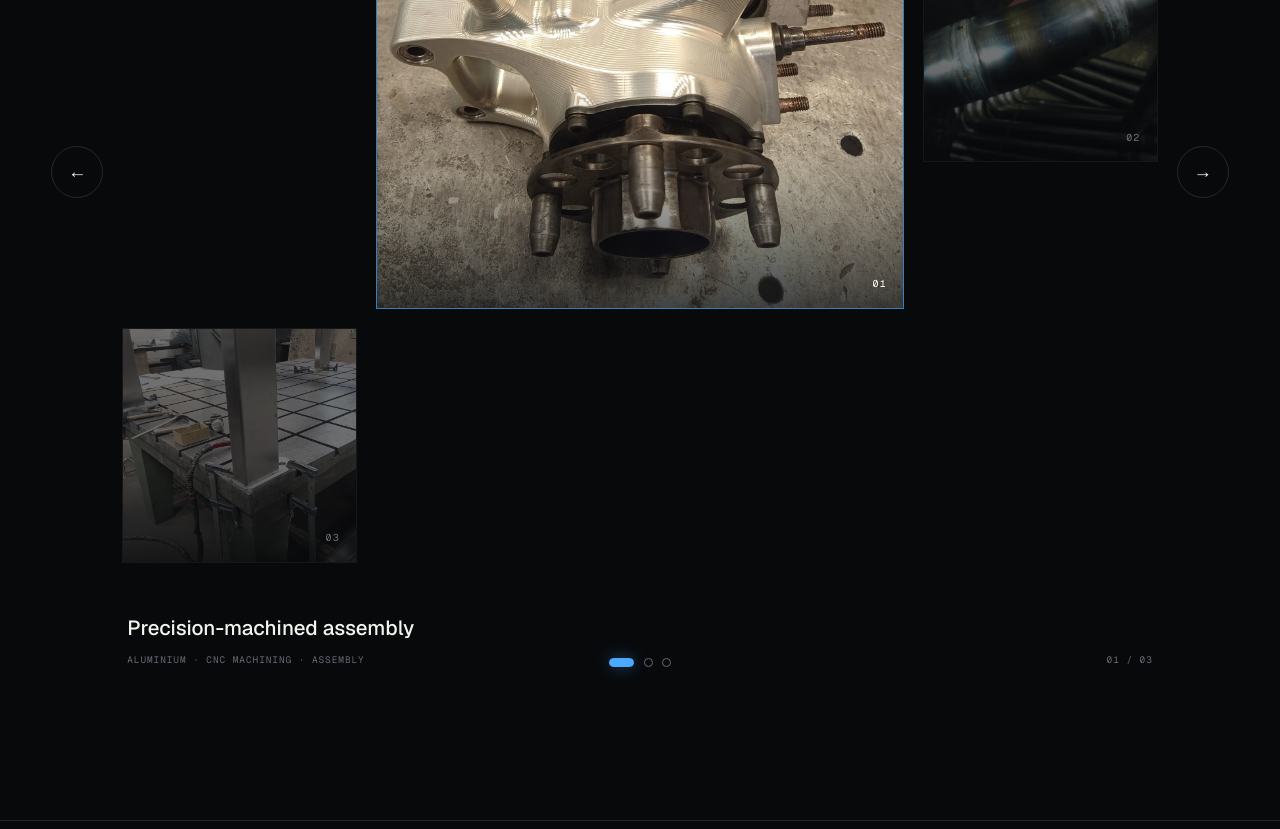
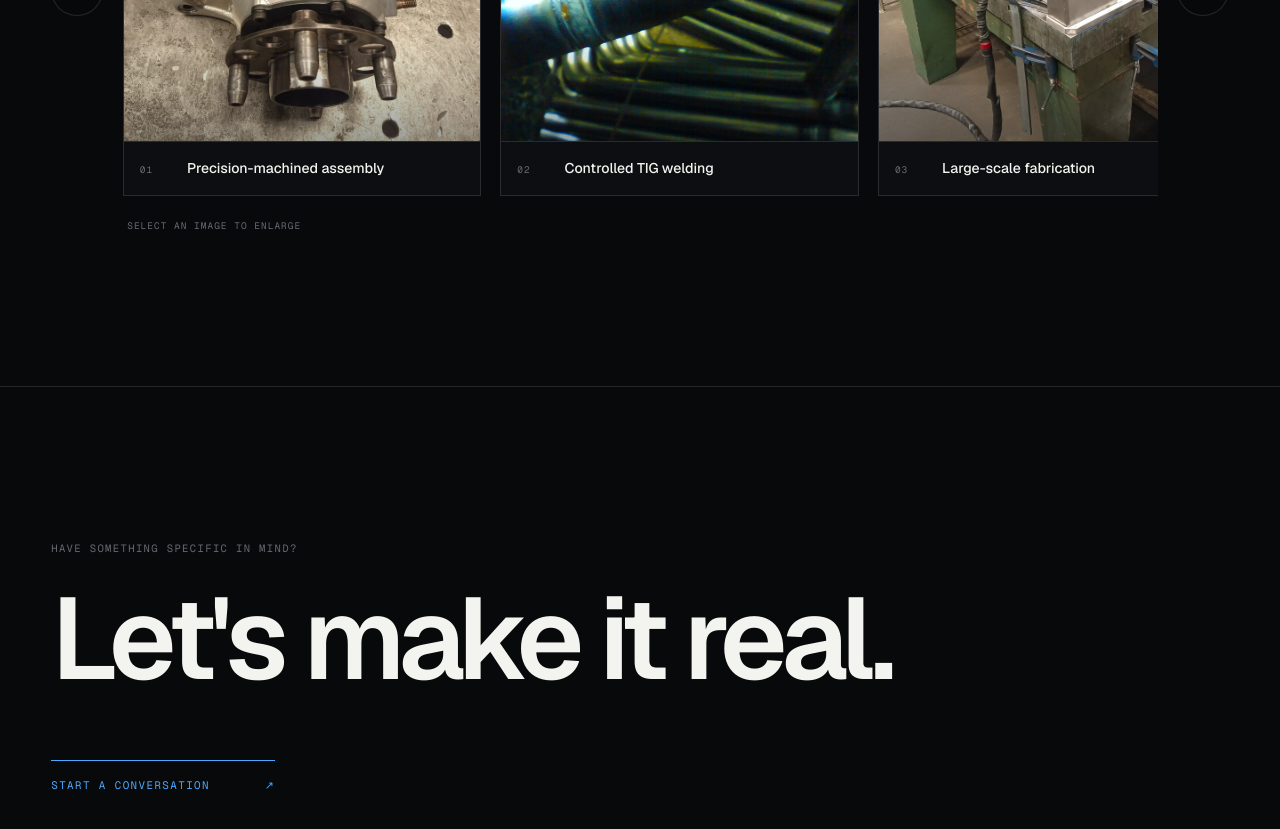
Before and after one commit to RobFyd/RF-platform, a Next.js app: page /fusion in a window 1280 px wide. Shown: the part 2880-3709 px from the top of the page. Built offline with nearby package versions, Linux system fonts and the light colour scheme.

Commit message:
Match Fusion gallery to Factory lightbox

```diff
--- a/components/fusion-gallery.tsx
+++ b/components/fusion-gallery.tsx
@@ -26,129 +26,159 @@ const galleryItems = [
 ] as const;
 
 export function FusionGallery() {
-  const [activeIndex, setActiveIndex] = useState(0);
-  const touchStart = useRef<number | null>(null);
+  const [lightboxIndex, setLightboxIndex] = useState<number | null>(null);
+  const railRef = useRef<HTMLDivElement>(null);
+  const closeButtonRef = useRef<HTMLButtonElement>(null);
 
   const selectRelative = useCallback((direction: number) => {
-    setActiveIndex(
-      (current) =>
-        (current + direction + galleryItems.length) % galleryItems.length,
-    );
+    setLightboxIndex((current) => {
+      if (current === null) return null;
+      return (current + direction + galleryItems.length) % galleryItems.length;
+    });
   }, []);
 
+  const scrollRail = (direction: number) => {
+    railRef.current?.scrollBy({
+      left: direction * Math.max(280, railRef.current.clientWidth * 0.72),
+      behavior: "smooth",
+    });
+  };
+
   useEffect(() => {
+    if (lightboxIndex === null) return;
+
+    const previousOverflow = document.body.style.overflow;
+    document.body.style.overflow = "hidden";
+    closeButtonRef.current?.focus();
+
     const onKeyDown = (event: KeyboardEvent) => {
+      if (event.key === "Escape") setLightboxIndex(null);
       if (event.key === "ArrowLeft") selectRelative(-1);
       if (event.key === "ArrowRight") selectRelative(1);
     };
 
     window.addEventListener("keydown", onKeyDown);
-    return () => window.removeEventListener("keydown", onKeyDown);
-  }, [selectRelative]);
-
-  const getRelativePosition = (index: number) => {
-    if (index === activeIndex) return "active";
-    if (
-      index ===
-      (activeIndex - 1 + galleryItems.length) % galleryItems.length
-    ) {
-      return "previous";
-    }
-    return "next";
-  };
+    return () => {
+      document.body.style.overflow = previousOverflow;
+      window.removeEventListener("keydown", onKeyDown);
+    };
+  }, [lightboxIndex, selectRelative]);
 
   return (
     <div
-      className="fusion-gallery"
+      className="factory-gallery"
       role="region"
-      aria-roledescription="carousel"
       aria-label="Selected RobyFusion work"
-      onTouchStart={(event) => {
-        touchStart.current = event.touches[0]?.clientX ?? null;
-      }}
-      onTouchEnd={(event) => {
-        if (touchStart.current === null) return;
-        const distance = event.changedTouches[0].clientX - touchStart.current;
-        if (Math.abs(distance) > 45) selectRelative(distance > 0 ? -1 : 1);
-        touchStart.current = null;
-      }}
     >
-      <div className="fusion-gallery-stage">
+      <div className="factory-gallery-rail-shell">
         <button
-          className="fusion-gallery-arrow fusion-gallery-arrow-left"
+          className="factory-gallery-rail-arrow is-left"
           type="button"
-          onClick={() => selectRelative(-1)}
-          aria-label="Previous project"
+          onClick={() => scrollRail(-1)}
+          aria-label="Scroll gallery left"
         >
           <span aria-hidden="true">←</span>
         </button>
 
-        <div className="fusion-gallery-track" style={{ height: "auto" }}>
-          {galleryItems.map((item, index) => {
-            const position = getRelativePosition(index);
-
-            return (
-              <button
-                className={`fusion-gallery-slide is-${position}`}
-                type="button"
-                key={item.src}
-                onClick={() => setActiveIndex(index)}
-                aria-label={`Show project ${index + 1}: ${item.title}`}
-                aria-current={position === "active" ? "true" : undefined}
-                tabIndex={position === "active" ? 0 : -1}
-                style={{ aspectRatio: "1 / 1", height: "auto" }}
-              >
+        <div className="factory-gallery-rail" ref={railRef}>
+          {galleryItems.map((item, index) => (
+            <button
+              className="factory-gallery-thumbnail"
+              type="button"
+              key={item.src}
+              onClick={() => setLightboxIndex(index)}
+              aria-label={`Open project ${index + 1}: ${item.title}`}
+            >
+              <span className="factory-gallery-image">
                 <Image
                   src={item.src}
-                  alt={position === "active" ? item.alt : ""}
+                  alt={item.alt}
                   fill
-                  sizes="(max-width: 620px) 90vw, (max-width: 1000px) 64vw, 48vw"
-                  priority={index === 0}
+                  sizes="(max-width: 620px) 72vw, (max-width: 1000px) 38vw, 25vw"
+                  priority={index < 2}
                 />
-                <span className="fusion-gallery-number" aria-hidden="true">
-                  {String(index + 1).padStart(2, "0")}
-                </span>
-              </button>
-            );
-          })}
+              </span>
+              <span className="factory-gallery-thumbnail-copy">
+                <span>{String(index + 1).padStart(2, "0")}</span>
+                <strong>{item.title}</strong>
+              </span>
+            </button>
+          ))}
         </div>
 
         <button
-          className="fusion-gallery-arrow fusion-gallery-arrow-right"
+          className="factory-gallery-rail-arrow is-right"
           type="button"
-          onClick={() => selectRelative(1)}
-          aria-label="Next project"
+          onClick={() => scrollRail(1)}
+          aria-label="Scroll gallery right"
         >
           <span aria-hidden="true">→</span>
         </button>
       </div>
 
-      <div className="fusion-gallery-footer" aria-live="polite">
-        <div>
-          <p className="fusion-gallery-title">
-            {galleryItems[activeIndex].title}
-          </p>
-          <p className="fusion-gallery-meta">
-            {galleryItems[activeIndex].meta}
-          </p>
+      <p className="factory-gallery-hint">Select an image to enlarge</p>
+
+      {lightboxIndex !== null ? (
+        <div
+          className="factory-lightbox"
+          role="dialog"
+          aria-modal="true"
+          aria-label={galleryItems[lightboxIndex].title}
+          onMouseDown={(event) => {
+            if (event.target === event.currentTarget) setLightboxIndex(null);
+          }}
+        >
+          <button
+            className="factory-lightbox-close"
+            type="button"
+            ref={closeButtonRef}
+            onClick={() => setLightboxIndex(null)}
+            aria-label="Close enlarged image"
+          >
+            <span aria-hidden="true">×</span>
+          </button>
+
+          <button
+            className="factory-lightbox-arrow is-left"
+            type="button"
+            onClick={() => selectRelative(-1)}
+            aria-label="Previous project"
+          >
+            <span aria-hidden="true">←</span>
+          </button>
+
+          <figure className="factory-lightbox-content">
+            <div className="factory-lightbox-image">
+              <Image
+                src={galleryItems[lightboxIndex].src}
+                alt={galleryItems[lightboxIndex].alt}
+                fill
+                sizes="(max-width: 900px) 92vw, 78vh"
+                priority
+              />
+            </div>
+            <figcaption>
+              <div>
+                <strong>{galleryItems[lightboxIndex].title}</strong>
+                <span>{galleryItems[lightboxIndex].meta}</span>
+              </div>
+              <span>
+                {String(lightboxIndex + 1).padStart(2, "0")} /{" "}
+                {String(galleryItems.length).padStart(2, "0")}
+              </span>
+            </figcaption>
+          </figure>
+
+          <button
+            className="factory-lightbox-arrow is-right"
+            type="button"
+            onClick={() => selectRelative(1)}
+            aria-label="Next project"
+          >
+            <span aria-hidden="true">→</span>
+          </button>
         </div>
-        <div className="fusion-gallery-dots" aria-label="Choose project">
-          {galleryItems.map((item, index) => (
-            <button
-              type="button"
-              key={item.src}
-              className={index === activeIndex ? "is-active" : ""}
-              onClick={() => setActiveIndex(index)}
-              aria-label={`Project ${index + 1}`}
-              aria-current={index === activeIndex ? "true" : undefined}
-            />
-          ))}
-        </div>
-        <p className="fusion-gallery-count" aria-hidden="true">
-          {String(activeIndex + 1).padStart(2, "0")} /{" "}
-          {String(galleryItems.length).padStart(2, "0")}
-        </p>
-      </div>
+      ) : null}
     </div>
   );
 }
```
